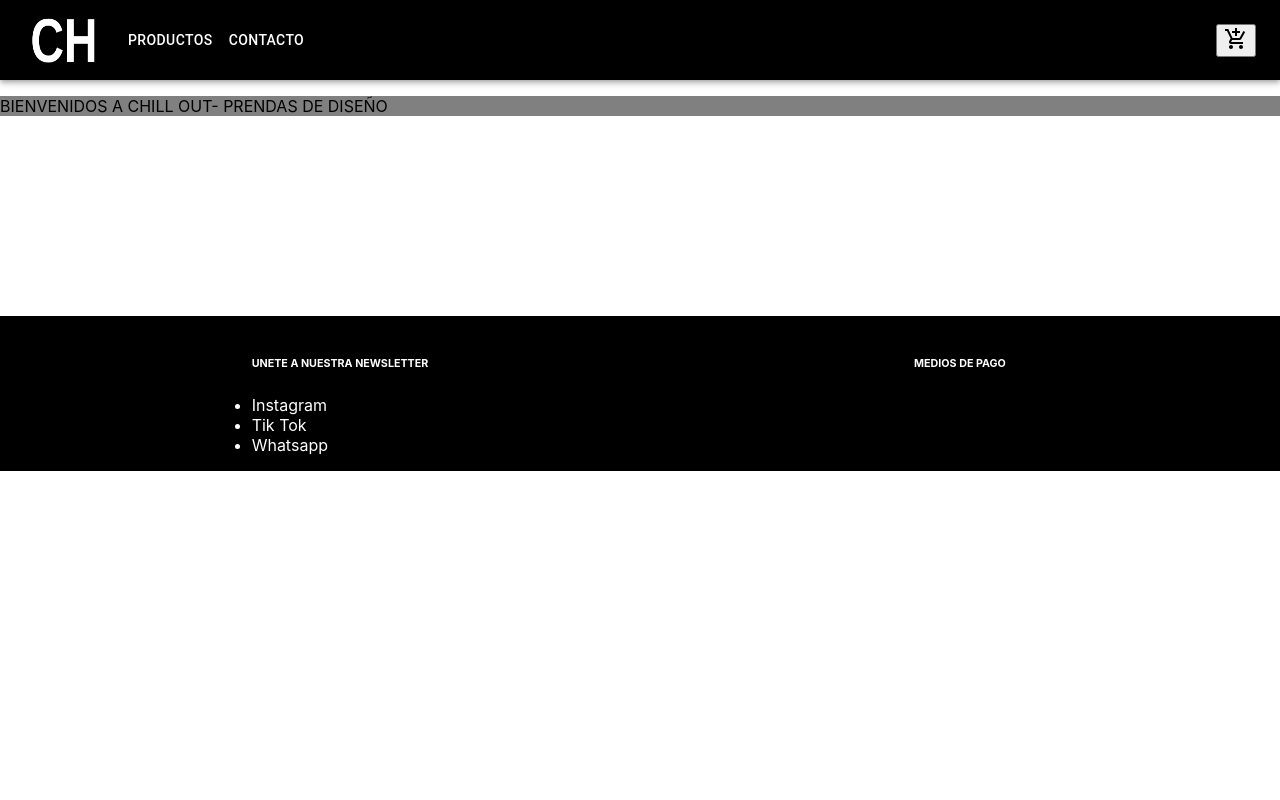
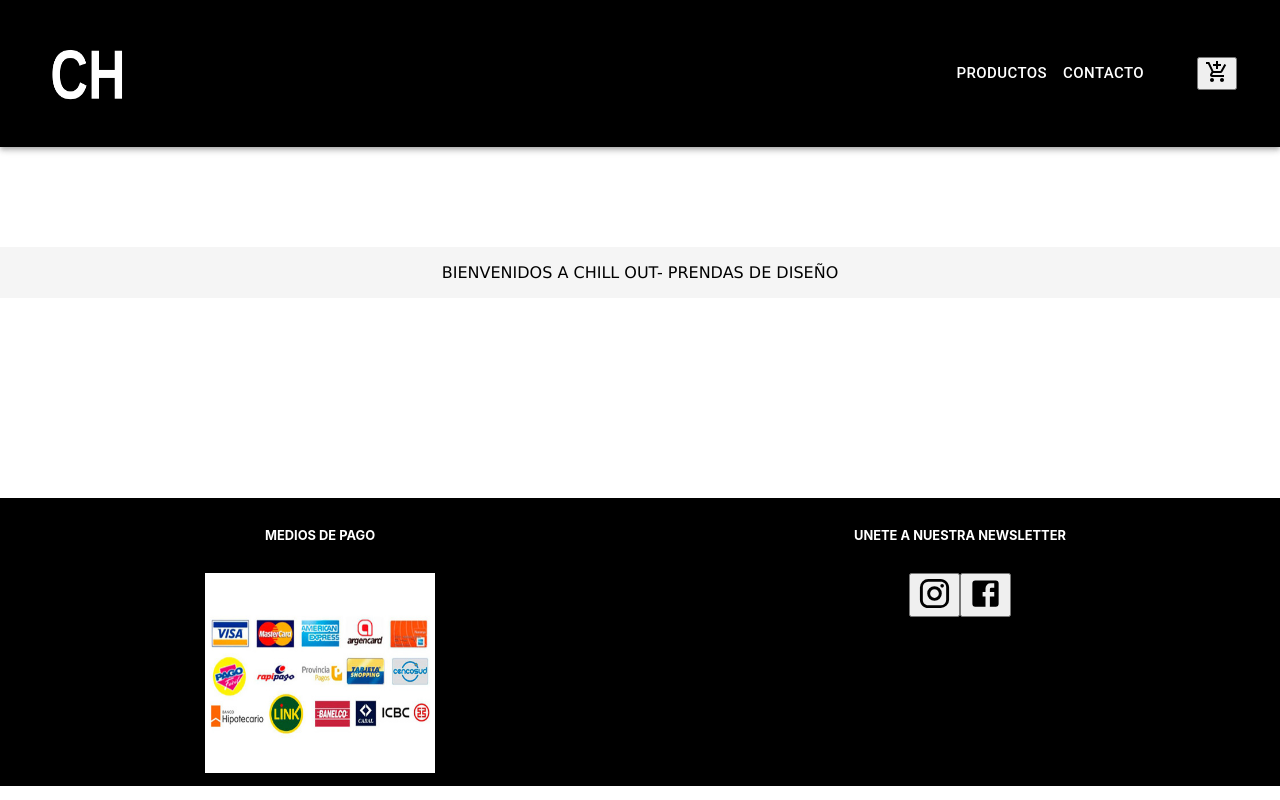
Before and after one commit to palmaroocchiagustina/react, a React (Create React App) app: page / in a window 1280 px wide. Built offline with nearby package versions, Linux system fonts and the light colour scheme.

Commit message:
agregamos estilos

```diff
--- a/src/App.css
+++ b/src/App.css
@@ -37,6 +37,23 @@
   }
 }
 
+.appbar{
+  display: flex;
+  justify-content: flex-end;
+  margin-right: 2vw;
+  padding: 1.5vw;
+
+}
+.greeting{
+
+display: flex;
+justify-content: center;
+margin-top: 100px;
+color: black;
+font-family: Verdana, Geneva, Tahoma, sans-serif;
+
+}
+
 .foot{
   display: grid;
   grid-template-columns: repeat(2, 1fr);
@@ -45,8 +62,19 @@
     margin-top: 200px;
   background-color: black;
   color: white;
+
 }
 .foot__lista{
+  display: flex;
+  flex-direction: column;
+    align-items: center;
+    margin-bottom: 1vw;
  text-decoration: none;
  color: white;
+ font-size: 1.5vw;
 }
+.rrss{
+
+  display: flex;
+
+}
--- a/src/App.js
+++ b/src/App.js
@@ -10,7 +10,7 @@ export default function App() {
   <div>
     <Navbar color={"black"}/>
     <div>
-      <ItemListContainer fondo={"grey"} greeting= {"BIENVENIDOS A CHILL OUT- PRENDAS DE DISEÑO"} />
+      <ItemListContainer fondo={"whitesmoke"} greeting= {"BIENVENIDOS A CHILL OUT- PRENDAS DE DISEÑO"} />
      </div>
     <Footer/>
   </div>
--- a/src/components/CartWidget.jsx
+++ b/src/components/CartWidget.jsx
@@ -6,7 +6,7 @@ export default function CartWidget() {
   return (
     <div>
         <button>
-            <AddShoppingCartIcon/>
+            <AddShoppingCartIcon />
         </button>
     </div>
   )
--- a/src/components/Footer.jsx
+++ b/src/components/Footer.jsx
@@ -1,20 +1,31 @@
 import React from 'react'
+import pagos from "../img/pagos.jpg";
+import InstagramIcon from '@mui/icons-material/Instagram';
+import FacebookIcon from '@mui/icons-material/Facebook';
 
 export default function Footer() {
   return (
     <div className='foot'>
+   <div className='foot__lista'>
+       <h6 >MEDIOS DE PAGO</h6>
+       <img className='' src={pagos}  width='230px' height='200px' alt='mediosdepago'/>
 
+    </div>
+     <div className='foot__lista'>
+     <h6>UNETE A NUESTRA NEWSLETTER</h6>
+   <div className='rrss'>
+   <button>
+    <InstagramIcon
+      fontSize='large'
 
-   <ul className='foot__lista list-unstyled'>
-
-   <h6>UNETE A NUESTRA NEWSLETTER</h6>
-       <li><a className='foot__lista text-white' href="https://www.instagram.com/">Instagram</a></li>
-       <li><a className='foot__lista text-white'  href="https://www.tiktok.com">Tik Tok</a></li>
-       <li><a  className='foot__lista text-white' href="https://www.whatsapp.com/">Whatsapp</a></li>
-   </ul>
-
-       <h6>MEDIOS DE PAGO</h6>
-
+    />
+   </button>
+   <button>
+    <FacebookIcon
+     fontSize='large' />
+   </button>
+   </div>
+   </div>
 
 </div>
   )
--- a/src/components/ItemListContainer.jsx
+++ b/src/components/ItemListContainer.jsx
@@ -2,7 +2,7 @@ import React from 'react'
 
 export default function ItemListContainer({greeting, fondo}) {
   return (
-    <div style={{backgroundColor: fondo}} >
+    <div className='greeting' style={{backgroundColor: fondo}} >
     <p> {greeting} </p>
     </div>
   )
--- a/src/components/Navbar.jsx
+++ b/src/components/Navbar.jsx
@@ -38,7 +38,7 @@ export default function ResponsiveAppBar({color}) {
   };
 
   return (
-    <AppBar position="static" style={{backgroundColor: color}} >
+    <AppBar position="static" className='appbar' style={{backgroundColor: color}} >
       <Container maxWidth="xl">
         <Toolbar disableGutters>
           <Typography
@@ -56,7 +56,7 @@ export default function ResponsiveAppBar({color}) {
               textDecoration: 'none',
             }}
           >
-          <img className='logo__navbar' src={logo}  width='80px' height='80px' alt='logonavbar'/>
+          <img className='logo__navbar' src={logo}  width='90px' height='90px' alt='logonavbar'/>
 
 
 
@@ -118,16 +118,18 @@ export default function ResponsiveAppBar({color}) {
             CHILL OUT
 
           </Typography>
-          <Box sx={{ flexGrow: 1, display: { xs: 'none', md: 'flex' } }}>
+          <Box className='appbar' sx={{ flexGrow: 1, display: { xs: 'none', md: 'flex' } }}>
             {pages.map((page) => (
               <Button
                 key={page}
                 onClick={handleCloseNavMenu}
-                sx={{ my: 2, color: 'white', display: 'block' }}
+                sx={{ my: 2, color: 'white', display: 'block', fontSize: 15 }}
               >
                 {page}
+
               </Button>
             ))}
+
           </Box>
 
           <Box sx={{ flexGrow: 0 }}>
```
Also changed, not shown: src/components/Bodyapp.jsx (deleted, +0 -8 lines).
